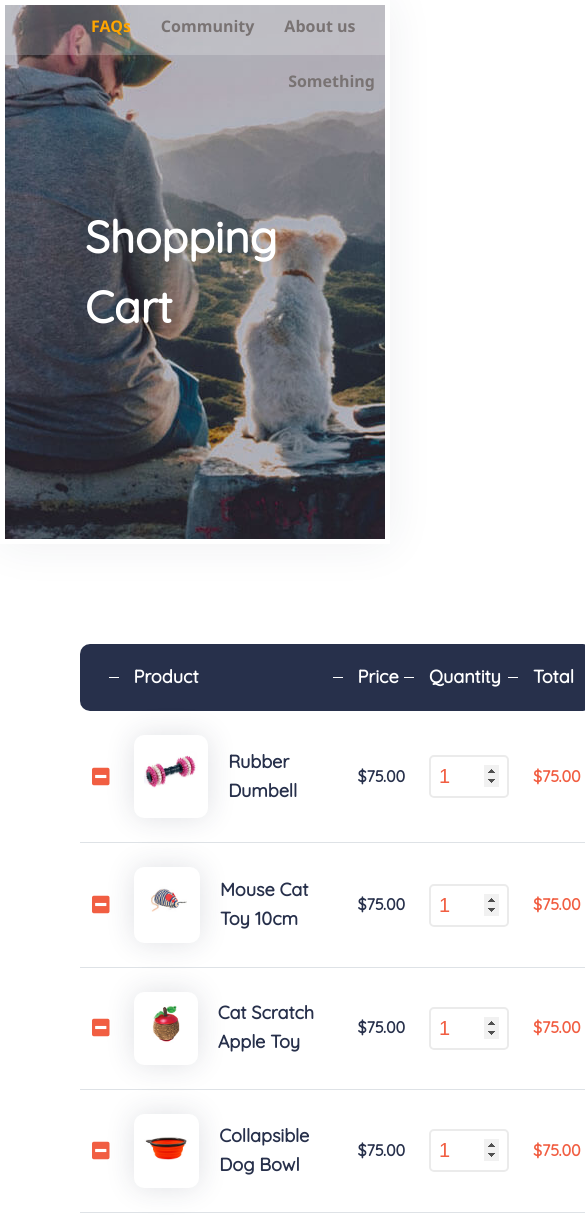
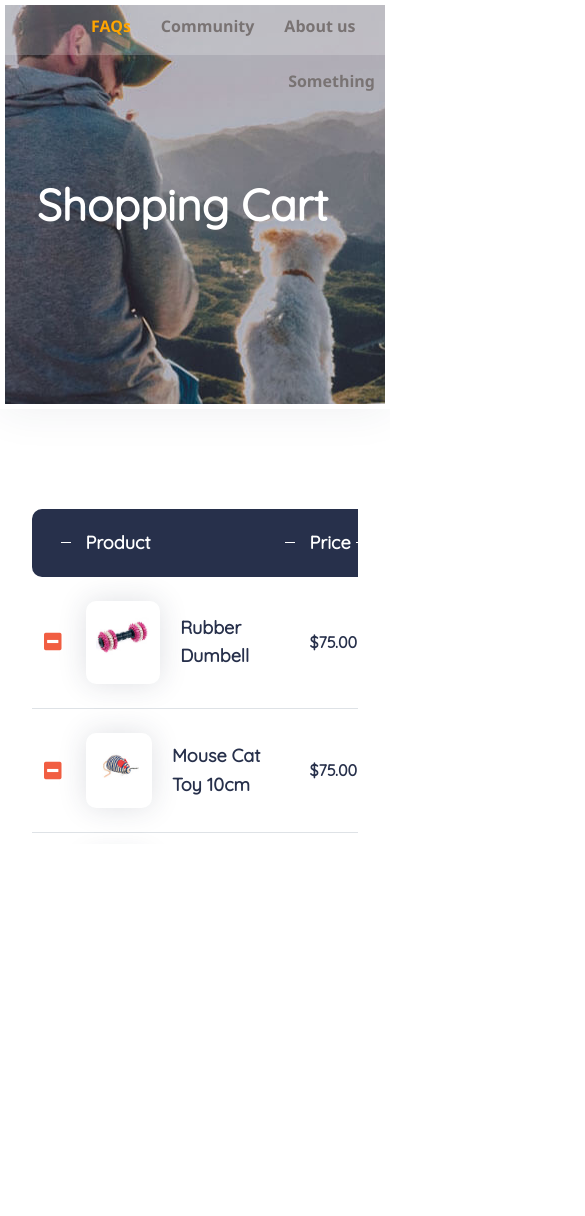
Before and after one commit to longtrinh1749/petstore, a plain HTML site: page cart.html in a window 390 px wide. Shown: the top 1216 px of the page, 585 px wide, since content can reach past the window. After the commit the page ends 844 px from the top, so only its background shows below. Drawn offline with Linux system fonts and the light colour scheme.

Commit message:
cart page

```diff
--- a/cart.css
+++ b/cart.css
@@ -12,6 +12,7 @@ html {
     color      : #fff;
     line-height: 1.6;
     margin     : 0px;
+    overflow-x : hidden;
 }
 
 a,
@@ -149,12 +150,17 @@ select option {
     margin   : 0 auto;
 }
 
+.table-wrapper {
+    display   : block;
+    width     : 100%;
+    overflow-x: auto;
+}
+
 .cart-table {
     width          : 100%;
     margin-bottom  : 1rem;
     color          : #fff;
     border-collapse: collapse;
-    overflow-x     : auto;
 }
 
 .cart-table td,
@@ -290,7 +296,7 @@ input[type='number']::-webkit-outer-spin-button {
     background     : #98cb46;
     font-weight    : bold;
     text-transform : uppercase;
-    padding        : 1rem 1.9rem;
+    padding        : 0.5rem 1.9rem;
     font-size      : 1rem;
     justify-content: center;
     display        : inline-flex;
@@ -362,7 +368,7 @@ input[type='number']::-webkit-outer-spin-button {
     background     : #f15e42;
     font-weight    : bold;
     text-transform : uppercase;
-    padding        : 1rem 1.9rem;
+    padding        : 0.5rem 1.9rem;
     font-size      : 1rem;
     justify-content: center;
     display        : inline-flex;
@@ -385,3 +391,19 @@ input[type='number']::-webkit-outer-spin-button {
     border          : 3px solid #f15e42;
     border-radius   : 3px;
 }
+
+@media only screen and (max-width: 768px) {
+    .container {
+        padding: 0 3rem;
+    }
+
+    .breadcrumbs-page {
+        padding: 8rem 0;
+    }
+}
+
+@media only screen and (max-width: 425px) {
+    .container {
+        padding: 0 2rem;
+    }
+}
--- a/cart.html
+++ b/cart.html
@@ -37,6 +37,7 @@
     <main id="body-content">
         <section>
             <div class="container">
+                <div class="table-wrapper">
                     <table class="cart-table">
                         <thead class="cart-headings">
                             <th>
@@ -164,6 +165,8 @@
                             </tr>
                         </tbody>
                     </table>
+                </div>
+
                 <div class="cart-update-wrapper">
                     <button id="cart-update-btn">
                         Update Cart
--- a/product.css
+++ b/product.css
@@ -7,12 +7,13 @@
 
 body,
 html {
-    font-size     : 16px;
-    font-family   : 'Quicksand', sans-serif;
-    height        : 100%;
-    /* color      : #fff; */
-    line-height   : 1.6;
-    margin        : 0px;
+    font-size  : 16px;
+    font-family: 'Quicksand', sans-serif;
+    height     : 100%;
+    color      : #fff;
+    line-height: 1.6;
+    margin     : 0px;
+    overflow-x : hidden;
 }
 
 a,
@@ -360,6 +361,14 @@ input[type='number']::-webkit-outer-spin-button {
 }
 
 @media only screen and (max-width: 768px) {
+    .container {
+        padding: 0 3rem;
+    }
+
+    .breadcrumbs-page {
+        padding: 8rem 0;
+    }
+
     .product-container {
         flex-direction: column-reverse;
     }
@@ -377,6 +386,10 @@ input[type='number']::-webkit-outer-spin-button {
 }
 
 @media only screen and (max-width: 425px) {
+    .container {
+        padding: 0 2rem;
+    }
+
     .product-gallery {
         width: 100%;
     }
--- a/shopping.css
+++ b/shopping.css
@@ -12,6 +12,7 @@ html {
     color      : #fff;
     line-height: 1.6;
     margin     : 0px;
+    overflow-x : hidden;
 }
 
 a,
@@ -336,6 +337,10 @@ select option {
 }
 
 @media only screen and (max-width: 768px) {
+    .container {
+        padding: 0 3rem;
+    }
+
     .breadcrumbs-page {
         padding: 8rem 0;
     }
```
Lines whose indentation alone changed are shown as unchanged.
